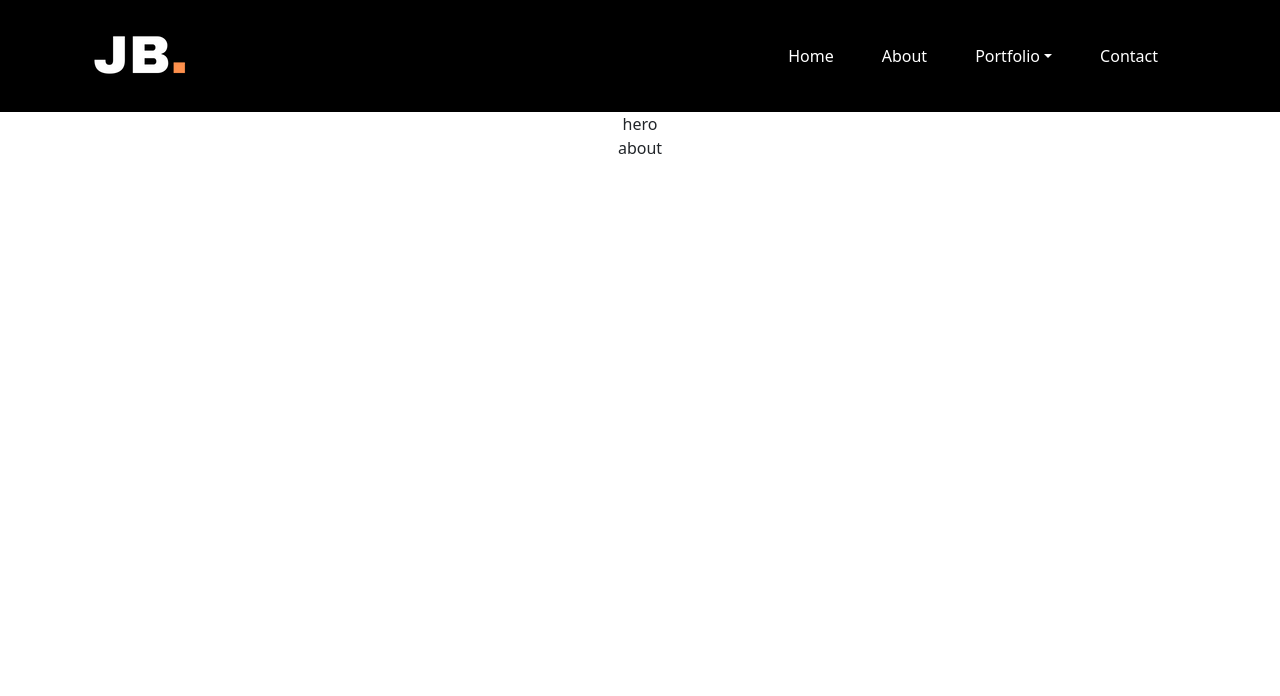
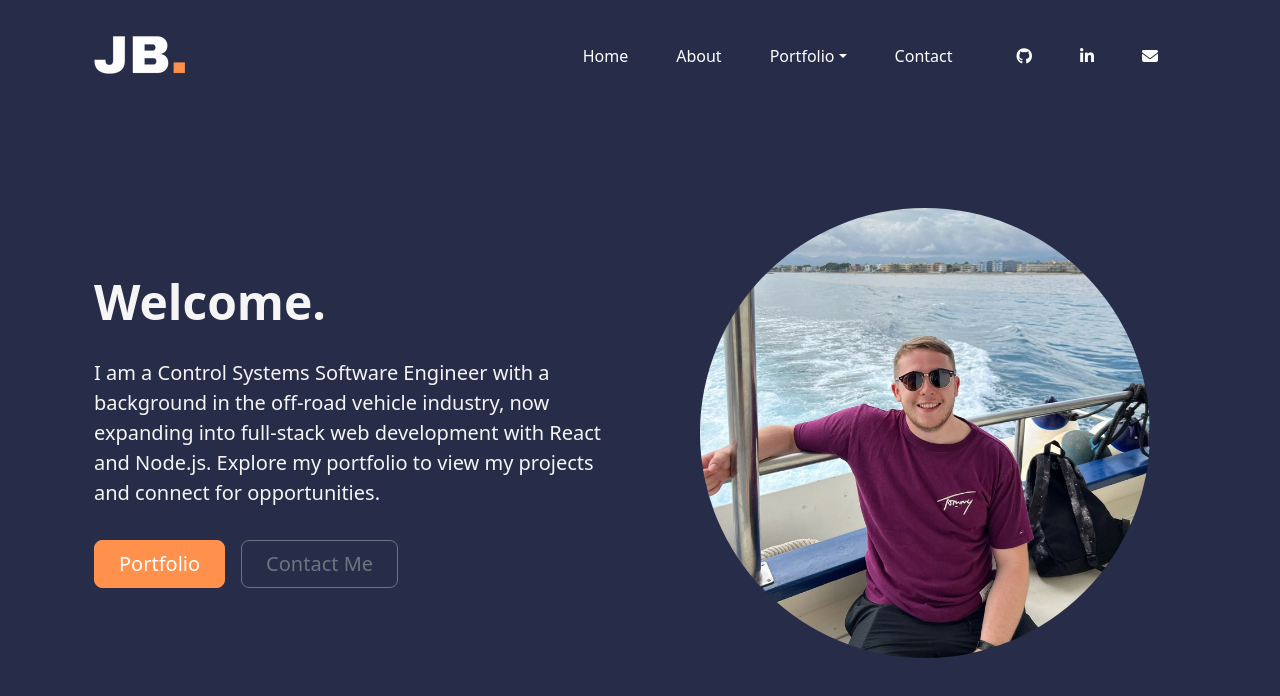
Before and after one commit to Jamie-Buick/portfolio, a React (Vite) app: page / in a window 1280 px wide. Shown: the top 696 px of the page. Built offline with nearby package versions, Linux system fonts and the light colour scheme.

Commit message:
Hero section added, styling still to be completed

```diff
--- a/package.json
+++ b/package.json
@@ -10,6 +10,7 @@
     "preview": "vite preview"
   },
   "dependencies": {
+    "@fortawesome/fontawesome-free": "^6.6.0",
     "bootstrap": "^5.3.3",
     "react": "^18.3.1",
     "react-bootstrap": "^2.10.4",
--- a/src/App.css
+++ b/src/App.css
@@ -1,5 +1,28 @@
 #root {
 
-  margin: 0 auto;
-  text-align: center;
+  margin: 0 0;
+
 }
+
+
+/* App.css */
+
+.btn-primary {
+  background-color: #FF914D; /* Your primary color */
+  border-color: #FF914D;
+}
+
+.btn-primary:hover {
+  background-color: #fc8134; /* Darker shade for hover effect */
+  border-color: #FF914D;
+}
+
+.btn-outline-secondary {
+  color: #6c757d; /* Your secondary text color */
+  border-color: #6c757d;
+}
+
+.btn-outline-secondary:hover {
+  color: #343a40; /* Darker text color on hover */
+  border-color: #343a40;
+}
--- a/src/App.jsx
+++ b/src/App.jsx
@@ -4,6 +4,8 @@ import './App.css';
 import Header from './components/header/Header';
 import Hero from './components/hero/Hero';
 import About from './components/about/About';
+import '@fortawesome/fontawesome-free/css/all.min.css';
+
 
 function App() {
   const [count, setCount] = useState(0)
@@ -12,7 +14,7 @@ function App() {
     <div>
       <Header />
       <Hero />
-      <About />
+      {/* <About /> */}
     </div>
 
   )
--- a/src/components/about/About.jsx
+++ b/src/components/about/About.jsx
@@ -3,7 +3,10 @@ import "./About.css";
 
 const About = () => {
   return (
-    <div>about</div>
+    <section>
+      <div>about</div>
+    </section>
+
   )
 }
 
--- a/src/components/header/Header.css
+++ b/src/components/header/Header.css
@@ -2,7 +2,7 @@
 
 /* Background color for the Navbar */
 .bg-body-dark {
-    background-color: black; /* Dark background color */
+    background-color: #272c48; /* Dark background color */
   }
 
   /* Brand logo styling */
--- a/src/components/header/Header.jsx
+++ b/src/components/header/Header.jsx
@@ -11,11 +11,11 @@ const Header = () => {
     <Container>
       <Navbar.Brand href="#home">
         <img
-              src="src\assets\images\J.png"
+          src="src/assets/images/J.png"
           width="30"
           height="30"
           className="d-inline-block align-top"
-              alt="React Bootstrap logo"
+          alt="Logo"
         />
       </Navbar.Brand>
       <Navbar.Toggle aria-controls="basic-navbar-nav" />
@@ -29,6 +29,20 @@ const Header = () => {
             <NavDropdown.Item href="#personalwork">Personal Work</NavDropdown.Item>
           </NavDropdown>
           <Nav.Link href="#contact">Contact</Nav.Link>
+
+          {/* Social Media Icons */}
+          <Nav className="ms-3">
+            <Nav.Link href="https://github.com/Jamie-Buick" target="_blank">
+              <i className="fab fa-github"></i>
+            </Nav.Link>
+
+            <Nav.Link href="https://www.linkedin.com/in/jamie-buick-809912173/" target="_blank">
+              <i className="fab fa-linkedin-in"></i>
+            </Nav.Link>
+            <Nav.Link href="mailto:jamiebuick28@gmail.com" target="_blank">
+              <i className="fas fa-envelope"></i>
+            </Nav.Link>
+          </Nav>
         </Nav>
       </Navbar.Collapse>
     </Container>
--- a/src/components/hero/Hero.css
+++ b/src/components/hero/Hero.css
@@ -0,0 +1,11 @@
+*{
+    background-color: #272c48;
+}
+
+h1  {
+    color: whitesmoke;;
+}
+
+p {
+    color: whitesmoke;
+}
--- a/src/components/hero/Hero.jsx
+++ b/src/components/hero/Hero.jsx
@@ -1,11 +1,49 @@
 import React from 'react';
 import "./Hero.css";
+import Container from 'react-bootstrap/Container';
+import Row from 'react-bootstrap/Row';
+import Col from 'react-bootstrap/Col';
+import Button from 'react-bootstrap/Button';
+import Image from 'react-bootstrap/Image';
 
 
 const Hero = () => {
   return (
-    <div>hero</div>
-  )
+    <Container className="px-4 py-5">
+    <Row className="flex-lg-row-reverse align-items-center g-5 py-5">
+      <Col xs={12} lg={6} className="text-center text-lg-start">
+        <Image
+          src="src/assets/images/1674040510668 (1).jpeg"
+          roundedCircle
+          className="d-block mx-auto img-fluid"
+          alt="Profile"
+          width={450}
+          height={450}
+          loading="lazy"
+        />
+      </Col>
+      <Col xs={12} lg={6} className="text-center text-lg-start">
+        <h1 className="py-3 display-5 fw-bold lh-1 mb-3">
+          Welcome.
+        </h1>
+        <p className="lead">
+          I am a Control Systems Software Engineer with a background in the off-road vehicle industry,
+          now expanding into full-stack web development with React and Node.js. Explore my portfolio to
+          view my projects and connect for opportunities.
+        </p>
+        <div className="d-grid gap-2 d-md-flex justify-content-center justify-content-md-start py-3">
+          <Button href="portfolio" variant="primary" size="lg" className="px-4 me-md-2">
+            Portfolio
+          </Button>
+          <Button href="contact" variant="outline-secondary" size="lg" className="px-4">
+            Contact Me
+          </Button>
+        </div>
+      </Col>
+    </Row>
+  </Container>
+  );
+
 }
 
 export default Hero
```
Also changed, not shown: src/assets/images/1674040510668 (1).jpeg (added), 1 other file (tests, documents, lock files or other folders). Lines whose indentation alone changed are shown as unchanged.
